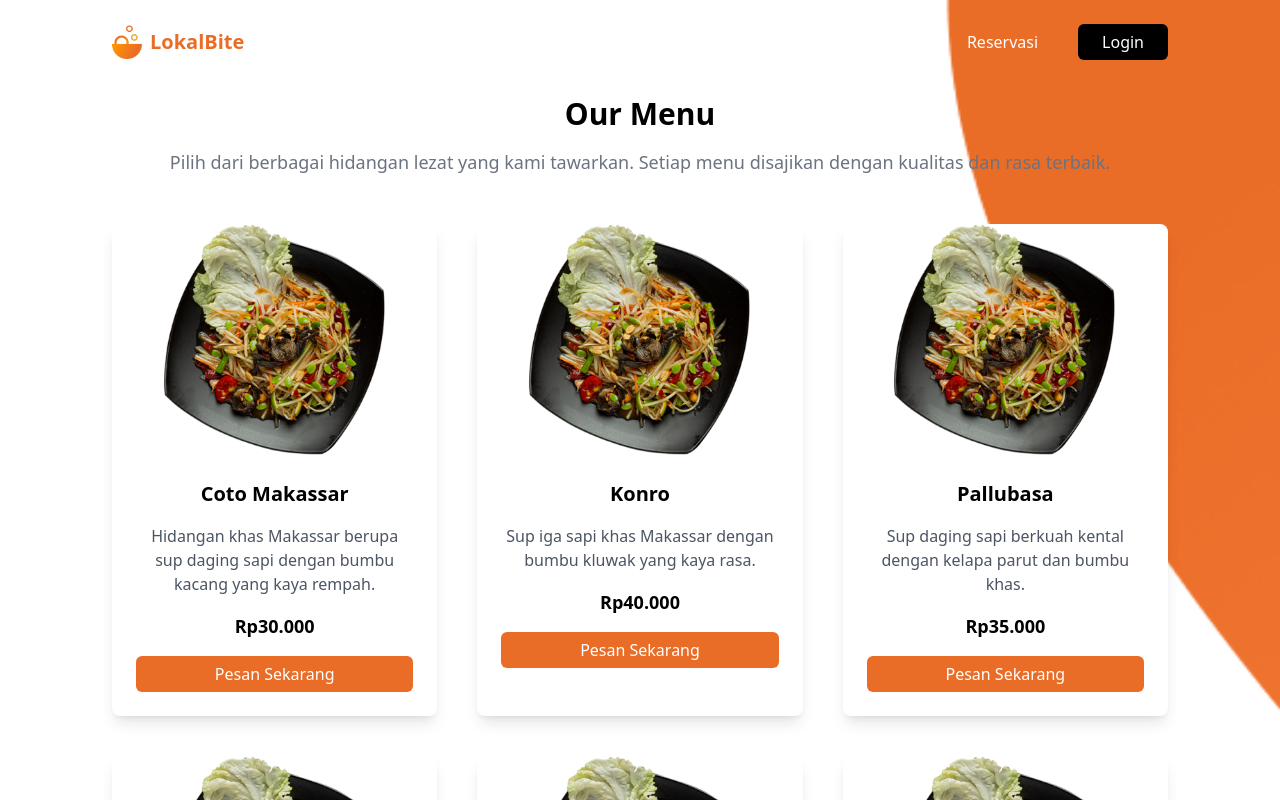
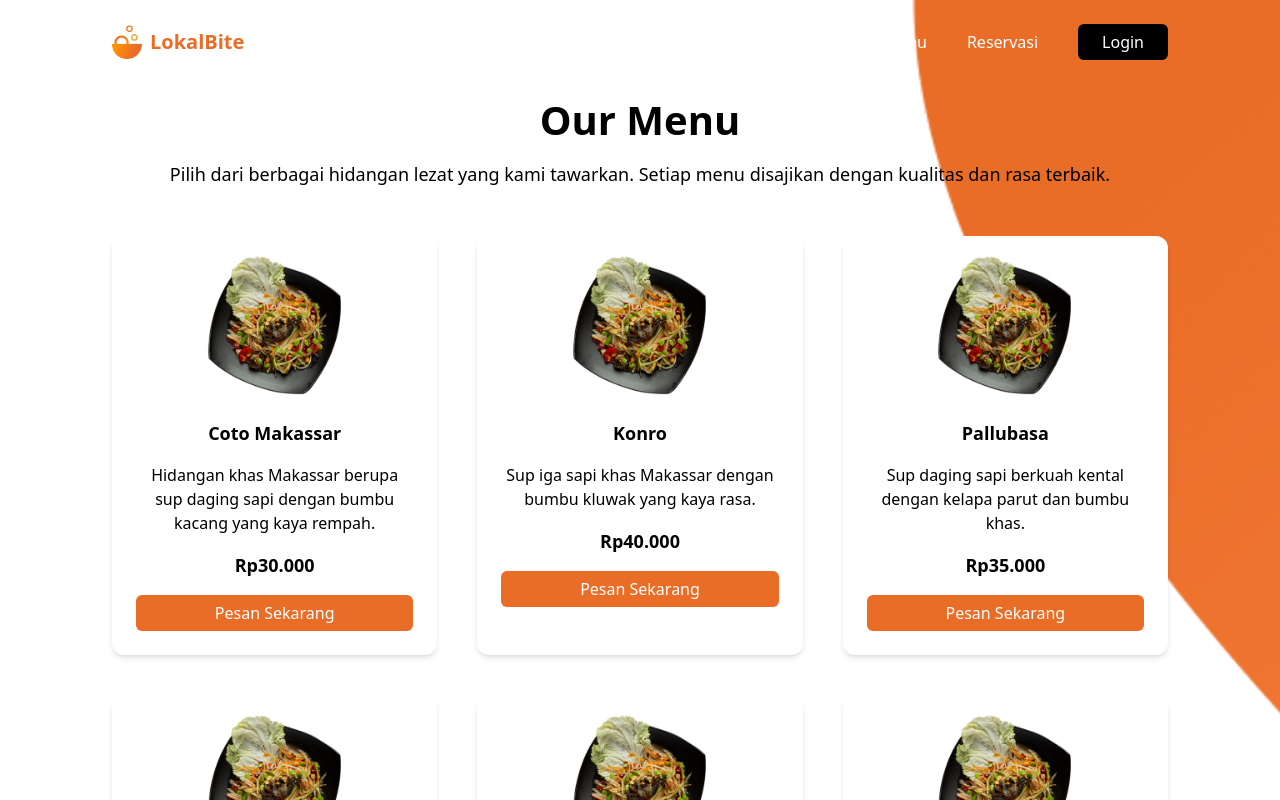
Before and after one commit to naddiyh/LokalBite, a Next.js app: page /menu in a window 1280 px wide. Shown: the top 800 px of the page. Built offline with nearby package versions, Linux system fonts and the light colour scheme.

Commit message:
update menu page

```diff
--- a/features/menu/Menu.jsx
+++ b/features/menu/Menu.jsx
@@ -1,78 +1,6 @@
 import Image from "next/image";
 import { PrimaryButton } from "@/components/button/PrimaryButton";
-
-const menuItems = [
-  {
-    id: 1,
-    title: "Coto Makassar",
-    description:
-      "Hidangan khas Makassar berupa sup daging sapi dengan bumbu kacang yang kaya rempah.",
-    price: "Rp30.000",
-    image: "/images/salad.png",
-  },
-  {
-    id: 2,
-    title: "Konro",
-    description:
-      "Sup iga sapi khas Makassar dengan bumbu kluwak yang kaya rasa.",
-    price: "Rp40.000",
-    image: "/images/salad.png",
-  },
-  {
-    id: 3,
-    title: "Pallubasa",
-    description:
-      "Sup daging sapi berkuah kental dengan kelapa parut dan bumbu khas.",
-    price: "Rp35.000",
-    image: "/images/salad.png",
-  },
-  {
-    id: 4,
-    title: "Sop Saudara",
-    description:
-      "Sup berkuah gurih dengan daging sapi, bihun, dan kentang, khas Sulawesi.",
-    price: "Rp32.000",
-    image: "/images/salad.png",
-  },
-  {
-    id: 5,
-    title: "Nasu Palekko",
-    description:
-      "Hidangan ayam atau itik berbumbu khas Bugis yang pedas dan gurih.",
-    price: "Rp28.000",
-    image: "/images/salad.png",
-  },
-  {
-    id: 6,
-    title: "Kapurung",
-    description:
-      "Makanan khas Sulawesi berupa bubur sagu dengan sayuran dan ikan.",
-    price: "Rp25.000",
-    image: "/images/salad.png",
-  },
-  {
-    id: 7,
-    title: "Ayam Rica-Rica",
-    description: "Ayam pedas khas Manado yang dimasak dengan bumbu rica-rica.",
-    price: "Rp30.000",
-    image: "/images/salad.png",
-  },
-  {
-    id: 8,
-    title: "Bubur Manado",
-    description: "Bubur khas Manado yang diisi dengan sayuran segar dan ikan.",
-    price: "Rp20.000",
-    image: "/images/salad.png",
-  },
-  {
-    id: 9,
-    title: "Ikan Woku Belanga",
-    description:
-      "Ikan yang dimasak dengan bumbu woku khas Minahasa, pedas dan wangi.",
-    price: "Rp35.000",
-    image: "/images/salad.png",
-  },
-];
+import { menuItems } from "./menuItems";
 
 export const Menu = () => {
   return (
@@ -91,8 +19,10 @@ export const Menu = () => {
       {/* Main Content */}
       <main className="relative z-10 flex flex-col bg-opacity-80 px-8 py-24 md:px-28">
         <section className="mb-12 text-center">
-          <h1 className="mb-4 text-3xl font-bold text-black">Our Menu</h1>
-          <p className="text-lg text-gray-500">
+          <h1 className="mb-4 text-heading-l font-semibold text-black">
+            Our Menu
+          </h1>
+          <p className="text-text-l font-light text-black">
             Pilih dari berbagai hidangan lezat yang kami tawarkan. Setiap menu
             disajikan dengan kualitas dan rasa terbaik.
           </p>
@@ -102,22 +32,26 @@ export const Menu = () => {
           {menuItems.map((item) => (
             <div
               key={item.id}
-              className="relative flex transform flex-col items-center overflow-hidden rounded-lg bg-white shadow-lg transition-transform duration-300 hover:scale-105 hover:shadow-2xl"
+              className="relative flex transform flex-col items-center overflow-hidden rounded-xl bg-white shadow-md transition-transform duration-300 hover:scale-[1.05] hover:shadow-xl"
             >
               <Image
                 src="/images/salad.png"
-                alt="About Us"
+                alt="Salad"
                 objectFit="cover"
-                className="rounded-lg"
-                width={250}
-                height={250}
+                className="rounded-xl"
+                width={150}
+                height={160}
+                style={{ marginTop: "20px" }}
               />
+
               <div className="flex flex-col items-center gap-4 p-6 text-center">
-                <h2 className="text-xl font-semibold text-black">
+                <h2 className="text-text-l font-semibold text-black">
                   {item.title}
                 </h2>
-                <p className="text-gray-600">{item.description}</p>
-                <p className="text-lg font-bold text-black">{item.price}</p>
+                <p className="text-text-m font-light text-black">
+                  {item.description}
+                </p>
+                <p className="text-text-l font-bold text-black">{item.price}</p>
                 <PrimaryButton fullWidth={true} color={true} hover={true}>
                   Pesan Sekarang
                 </PrimaryButton>
--- /dev/null
+++ b/features/menu/menuItems.js
@@ -0,0 +1,72 @@
+export const menuItems = [
+  {
+    id: 1,
+    title: "Coto Makassar",
+    description:
+      "Hidangan khas Makassar berupa sup daging sapi dengan bumbu kacang yang kaya rempah.",
+    price: "Rp30.000",
+    image: "/images/salad.png",
+  },
+  {
+    id: 2,
+    title: "Konro",
+    description:
+      "Sup iga sapi khas Makassar dengan bumbu kluwak yang kaya rasa.",
+    price: "Rp40.000",
+    image: "/images/salad.png",
+  },
+  {
+    id: 3,
+    title: "Pallubasa",
+    description:
+      "Sup daging sapi berkuah kental dengan kelapa parut dan bumbu khas.",
+    price: "Rp35.000",
+    image: "/images/salad.png",
+  },
+  {
+    id: 4,
+    title: "Sop Saudara",
+    description:
+      "Sup berkuah gurih dengan daging sapi, bihun, dan kentang, khas Sulawesi.",
+    price: "Rp32.000",
+    image: "/images/salad.png",
+  },
+  {
+    id: 5,
+    title: "Nasu Palekko",
+    description:
+      "Hidangan ayam atau itik berbumbu khas Bugis yang pedas dan gurih.",
+    price: "Rp28.000",
+    image: "/images/salad.png",
+  },
+  {
+    id: 6,
+    title: "Kapurung",
+    description:
+      "Makanan khas Sulawesi berupa bubur sagu dengan sayuran dan ikan.",
+    price: "Rp25.000",
+    image: "/images/salad.png",
+  },
+  {
+    id: 7,
+    title: "Ayam Rica-Rica",
+    description: "Ayam pedas khas Manado yang dimasak dengan bumbu rica-rica.",
+    price: "Rp30.000",
+    image: "/images/salad.png",
+  },
+  {
+    id: 8,
+    title: "Bubur Manado",
+    description: "Bubur khas Manado yang diisi dengan sayuran segar dan ikan.",
+    price: "Rp20.000",
+    image: "/images/salad.png",
+  },
+  {
+    id: 9,
+    title: "Ikan Woku Belanga",
+    description:
+      "Ikan yang dimasak dengan bumbu woku khas Minahasa, pedas dan wangi.",
+    price: "Rp35.000",
+    image: "/images/salad.png",
+  },
+];
```
